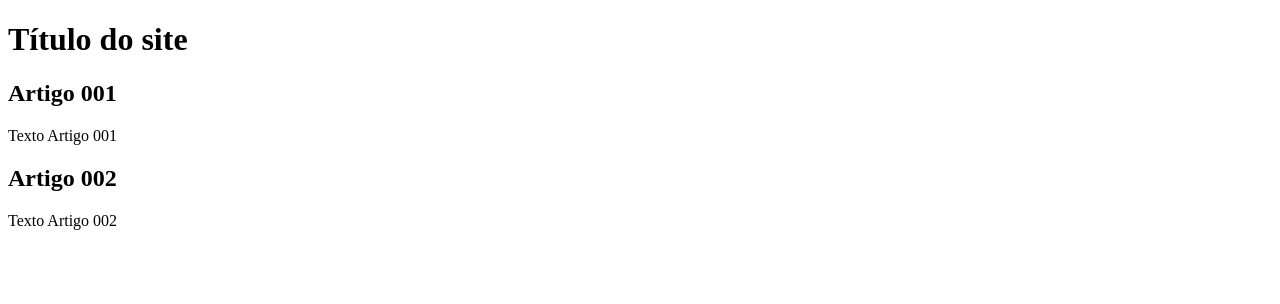
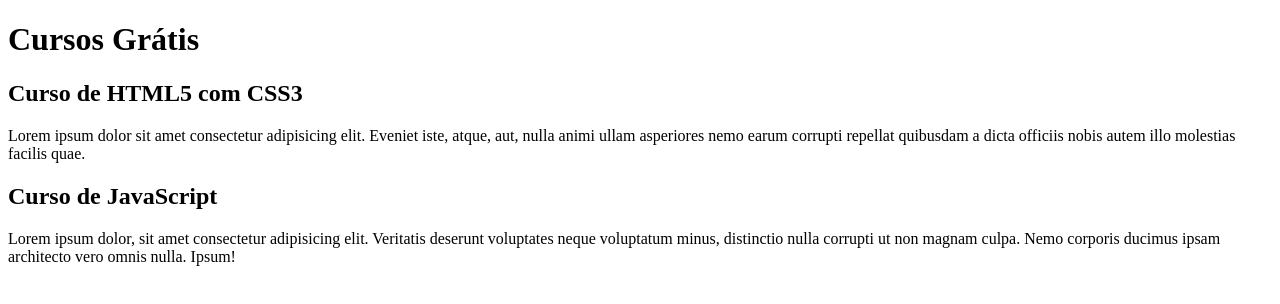
Before and after one commit to thiagobohn/projeto-site, a plain HTML site: page index.html in a window 1280 px wide. Drawn offline with Linux system fonts and the light colour scheme.

Commit message:
comecei o conteudo

```diff
--- a/index.html
+++ b/index.html
@@ -9,15 +9,15 @@
 <body>
     <main>
         <head>
-            <h1>Título do site</h1>
+            <h1>Cursos Grátis</h1>
         </head>
         <article>
-            <h2>Artigo 001</h2>
-            <p>Texto Artigo 001</p>
+            <h2>Curso de HTML5 com CSS3</h2>
+            <p>Lorem ipsum dolor sit amet consectetur adipisicing elit. Eveniet iste, atque, aut, nulla animi ullam asperiores nemo earum corrupti repellat quibusdam a dicta officiis nobis autem illo molestias facilis quae.</p>
         </article>
         <article>
-            <h2>Artigo 002</h2>
-            <p>Texto Artigo 002</p>
+            <h2>Curso de JavaScript</h2>
+            <p>Lorem ipsum dolor, sit amet consectetur adipisicing elit. Veritatis deserunt voluptates neque voluptatum minus, distinctio nulla corrupti ut non magnam culpa. Nemo corporis ducimus ipsam architecto vero omnis nulla. Ipsum!</p>
         </article>
     </main>
 </body>
```
